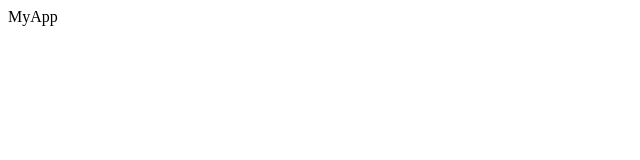
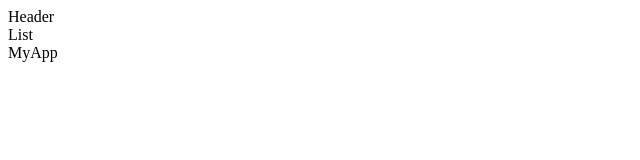
Before and after one commit to AleksandarHaralampiev/NotesAppProject, a React (Vite) app in the folder frontend/: page / in a window 1280 px wide. Shown: the top 160 px of the page, without its empty margins (0-640 px from the left). Built offline with nearby package versions, Linux system fonts and the light colour scheme.

Commit message:
added some basic info to the page

```diff
--- a/frontend/src/App.jsx
+++ b/frontend/src/App.jsx
@@ -1,10 +1,16 @@
 import { useState } from 'react'
+// import { BrowserRouter as Router, Route, Switch } from 'react-router-dom'
+import Header from './components/Header'
+import NotesList from './pages/List'
 
 import './App.css'
 
 function App() {
   return (
     <div className="App">
+      <Header />
+
+      <NotesList />
       MyApp
     </div>
   );
--- /dev/null
+++ b/frontend/src/components/Header.jsx
@@ -0,0 +1,9 @@
+import React from 'react'
+
+function Header() {
+  return (
+    <div>Header</div>
+  )
+}
+
+export default Header
--- /dev/null
+++ b/frontend/src/pages/List.jsx
@@ -0,0 +1,11 @@
+import React from 'react'
+
+const NotesList = () => {
+  return (
+    <div>
+      List
+    </div>
+  )
+}
+
+export default NotesList
```
